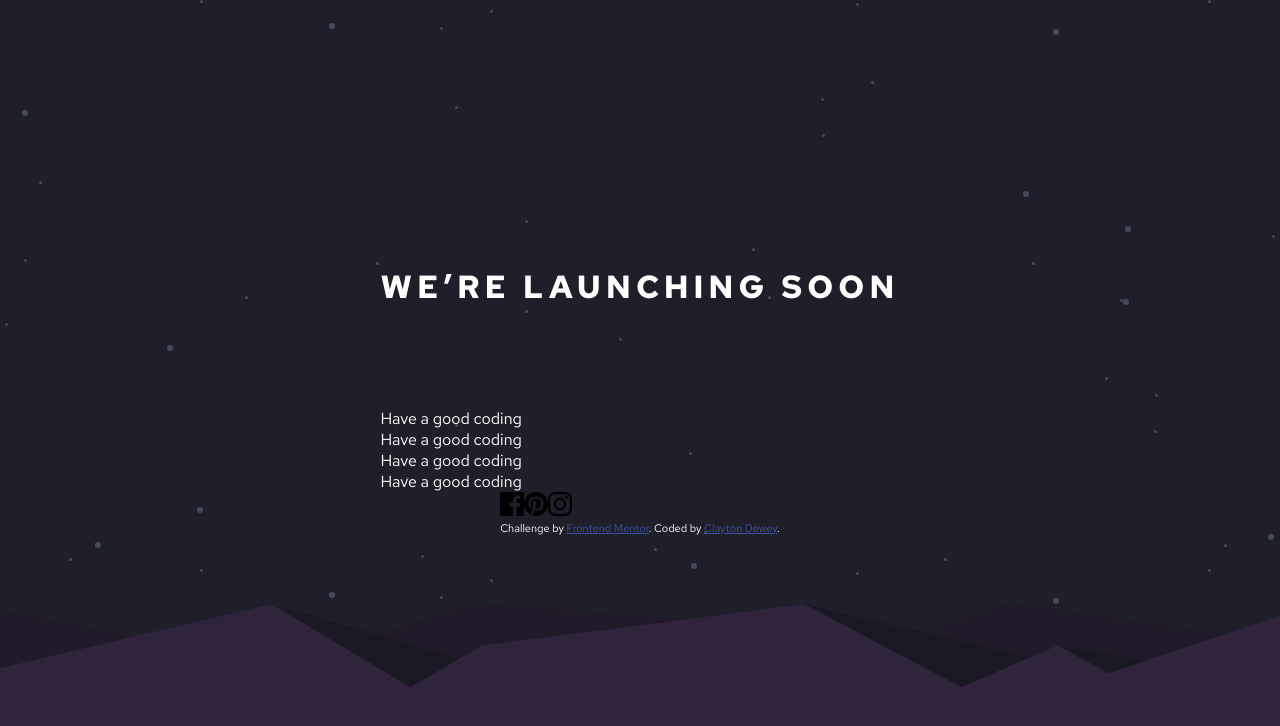
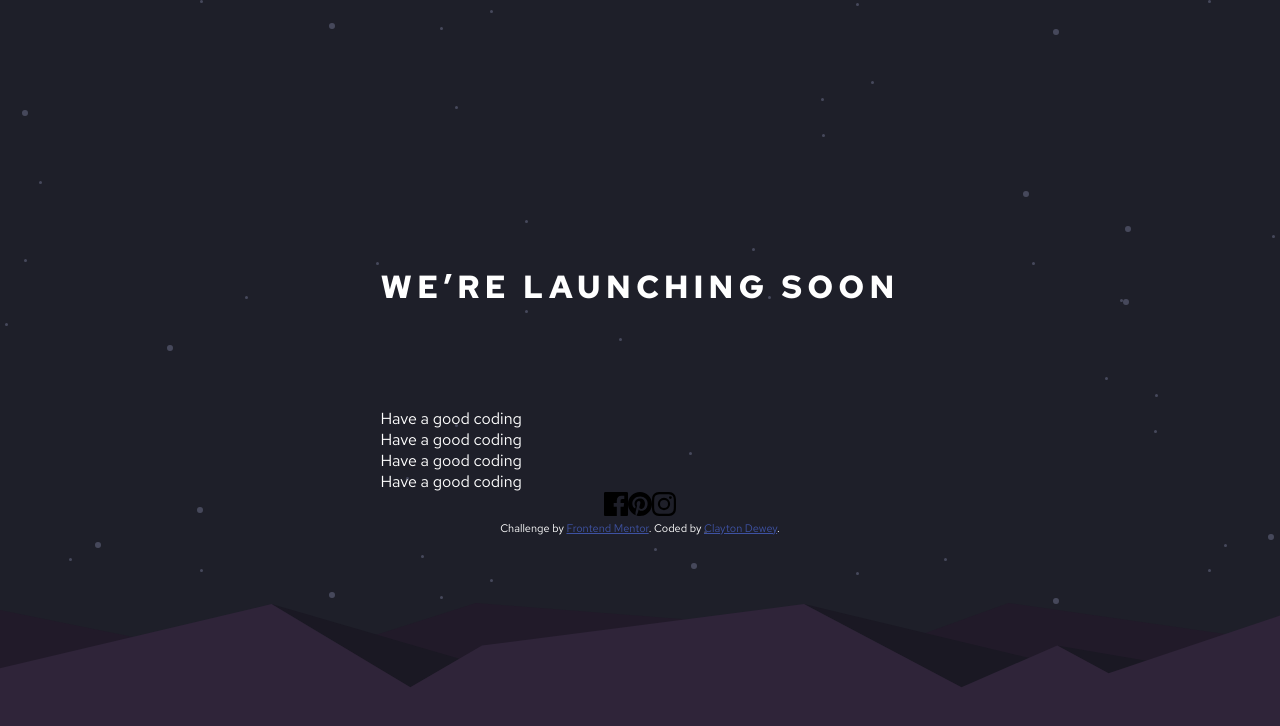
Before and after one commit to ClaytonDewey/launch-countdown-timer, a React (Create React App) app: page / in a window 1280 px wide. Shown: the top 726 px of the page. Built offline with nearby package versions, Linux system fonts and the light colour scheme.

Commit message:
Center content & update link

```diff
--- a/src/components/Footer.tsx
+++ b/src/components/Footer.tsx
@@ -5,6 +5,7 @@ import { IconFacebook, IconInstagram, IconPinterest } from './Icons';
 type FooterProps = {};
 
 const StyledFooter = styled.footer`
+  text-align: center;
   .attribution {
     font-size: 11px;
     text-align: center;
@@ -25,7 +26,7 @@ const Footer: React.FC<FooterProps> = () => {
       <div className='attribution'>
         Challenge by{' '}
         <a
-          href='https://www.frontendmentor.io?ref=challenge'
+          href='hhttps://www.frontendmentor.io/challenges/launch-countdown-timer-N0XkGfyz-'
           rel='noreferrer'
           target='_blank'>
           Frontend Mentor
```
